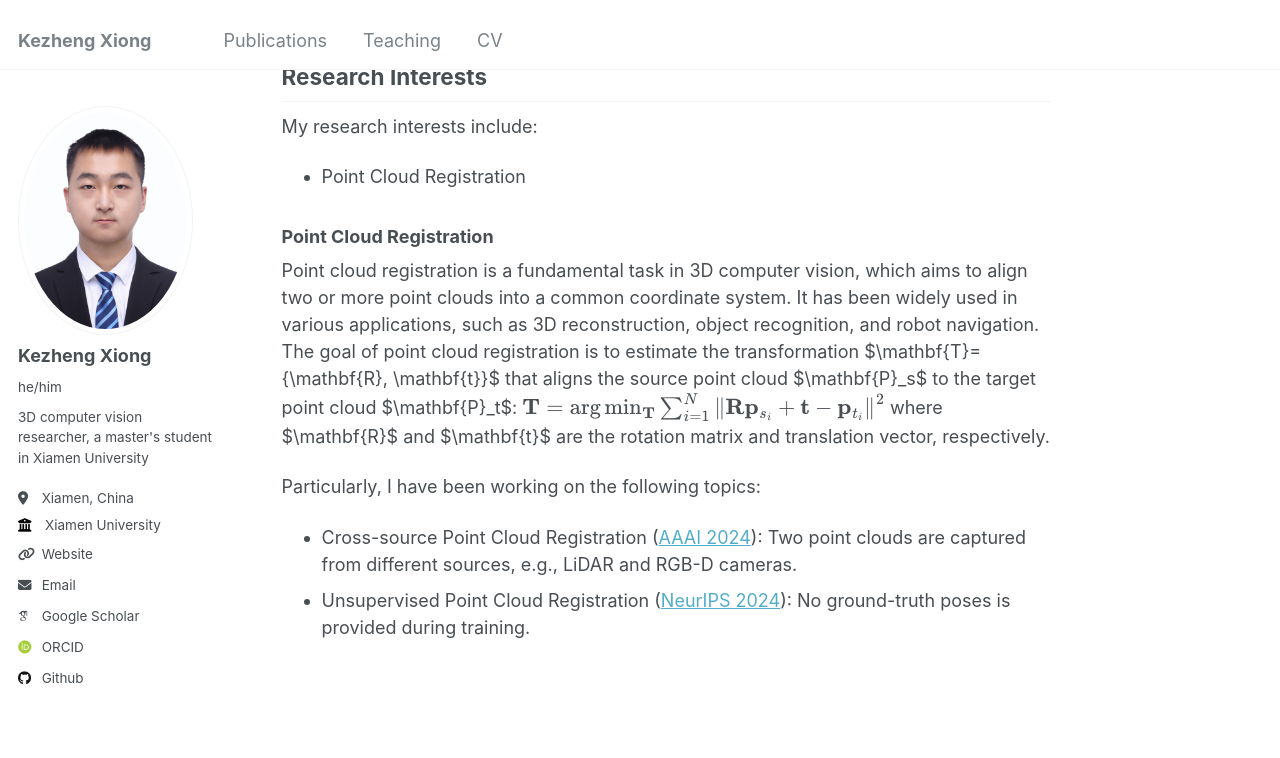
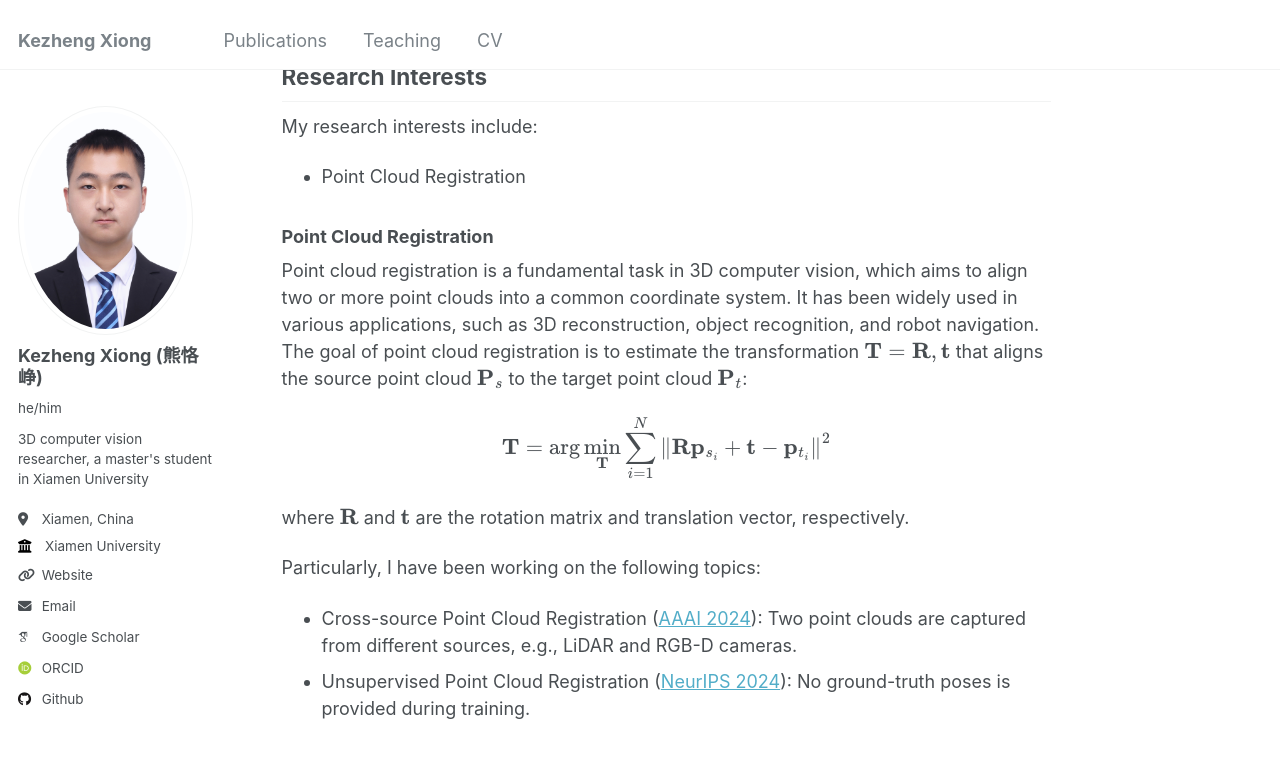
Before and after one commit to kezheng1204/kezheng1204.github.io, a Jekyll site: the page built from _pages/about.md, in a window 1280 px wide and 900 px high, scrolled down 949 px. Shown: the top 758 px of the window. Built offline with Jekyll 4.4.1, drawn with Linux system fonts in a browser that asks for light colours; some web fonts are replaced.

Commit message:
update about & config

```diff
--- a/_config.yml
+++ b/_config.yml
@@ -22,7 +22,7 @@ repository               : "kezheng1204/kezheng1204.github.io"
 author:
   # Biographic information
   avatar           : "IMG_5689SMALL43.jpg"
-  name             : "Kezheng Xiong"
+  name             : "Kezheng Xiong (熊恪峥)"
   pronouns         : "he/him" # example: "she/her"
   bio              : "3D computer vision researcher, a master's student in Xiamen University"
   location         : "Xiamen, China"
--- a/_pages/about.md
+++ b/_pages/about.md
@@ -33,11 +33,13 @@ My research interests include:
 
 ### Point Cloud Registration
 
-Point cloud registration is a fundamental task in 3D computer vision, which aims to align two or more point clouds into a common coordinate system. It has been widely used in various applications, such as 3D reconstruction, object recognition, and robot navigation. The goal of point cloud registration is to estimate the transformation $\mathbf{T}= \{\mathbf{R}, \mathbf{t}\}$ that aligns the source point cloud $\mathbf{P}_s$ to the target point cloud $\mathbf{P}_t$:
+Point cloud registration is a fundamental task in 3D computer vision, which aims to align two or more point clouds into a common coordinate system. It has been widely used in various applications, such as 3D reconstruction, object recognition, and robot navigation. The goal of point cloud registration is to estimate the transformation \\(\mathbf{T}= \{\mathbf{R}, \mathbf{t}\}\\) that aligns the source point cloud \\(\mathbf{P}_s\\) to the target point cloud \\(\mathbf{P}_t\\):
+
 $$
 \mathbf{T} = \arg\min_{\mathbf{T}} \sum_{i=1}^{N} \left\| \mathbf{R}\mathbf{p}_{s_i} + \mathbf{t} - \mathbf{p}_{t_i} \right\|^2
 $$
-where $\mathbf{R}$ and $\mathbf{t}$ are the rotation matrix and translation vector, respectively.
+
+where \\(\mathbf{R}\\) and \\(\mathbf{t}\\) are the rotation matrix and translation vector, respectively.
 
 Particularly, I have been working on the following topics:
 
```
